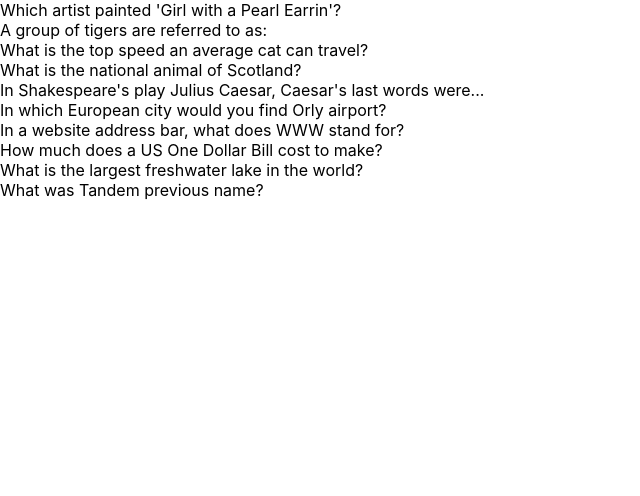
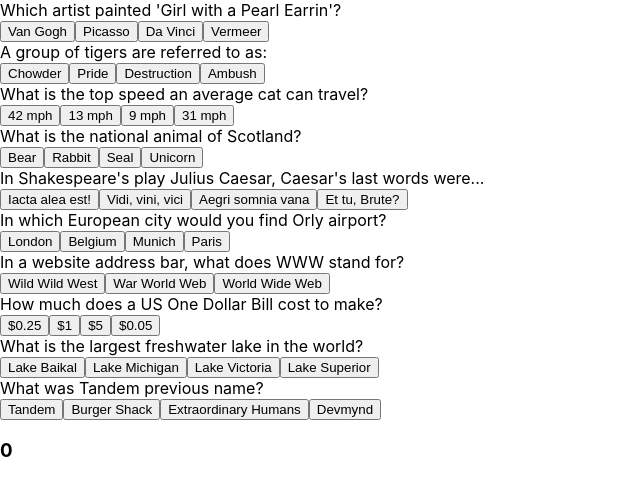
Before and after one commit to bellola/tta, a React (Create React App) app: page / in a window 1280 px wide. Shown: the top 496 px of the page, without its empty margins (0-640 px from the left). Built offline with nearby package versions, Linux system fonts and the light colour scheme.

Commit message:
added qb component

```diff
--- a/src/App.js
+++ b/src/App.js
@@ -6,9 +6,11 @@ import QuestionBox from './components/QuestionsBox'
 
 
 class Welcome extends React.Component {
+  //initialize state with questions and score
  state = {
     'questionBank':[],
-
+    'score': 0,
+    'responses': 0
   }
   //component method tha calls fixedQs and sets questions to state
   getQuestions = () => {
@@ -22,19 +24,41 @@ class Welcome extends React.Component {
   componentDidMount(){
     this.getQuestions()
   }
+  //check if answer matches the correct answer
+  computeAnswer(answer, correctAnswer){
+    if(answer === correctAnswer){
+      this.setState({
+        score:this.state.score + 1
+      })
+    }
+    this.setState({
+      responses: this.state.responses + 1
+    })
+    console.log('responses', this.state.responses)
+  }
+
+
   render() {
     console.log(this.state)
     return(
+
       <div>
         {
         //when only rendering contidionally to make sure we only render questions
         //when they are in state
         this.state.questionBank  &&
-        this.state.questionBank.map(({question, correct, incorrect})=>
+        this.state.responses < 10 &&
+        this.state.questionBank.map(({question, correct, incorrect, id})=>
 
-        (<QuestionBox question={question} options={incorrect}/>)
+        (<QuestionBox
+          question={question}
+          options={incorrect}
+          key={id}
+          selected={answer => this.computeAnswer(answer, correct)}/>)
+
 
         )}
+        <h3>{this.state.responses}</h3>
 
       </div>
 
--- a/src/components/QuestionsBox.js
+++ b/src/components/QuestionsBox.js
@@ -1,13 +1,33 @@
 import React from 'react'
 
 
+class QuestionBox extends React.Component {
 
-const QuestionBox = ({question, options}) => {
-    return(
-        <div>
-            <div>{question}</div>
+    state = {
+        'answer':[]
+    }
+
+    componentDidMount(){
+        this.setState({answer:this.props.options})
+    }
+    render(){
+         return(
+        <div key={this.props.id}>
+            <div >{this.props.question}</div>
+            {
+                this.state.answer.map((option) => (
+                <button
+                onClick={()=>{
+                    this.setState({answer:[option]})
+                    this.props.selected(option)
+                    }}>
+                    {option}</button>))
+            }
+
         </div>
     )
+    }
+
 }
 
 export default QuestionBox
```
